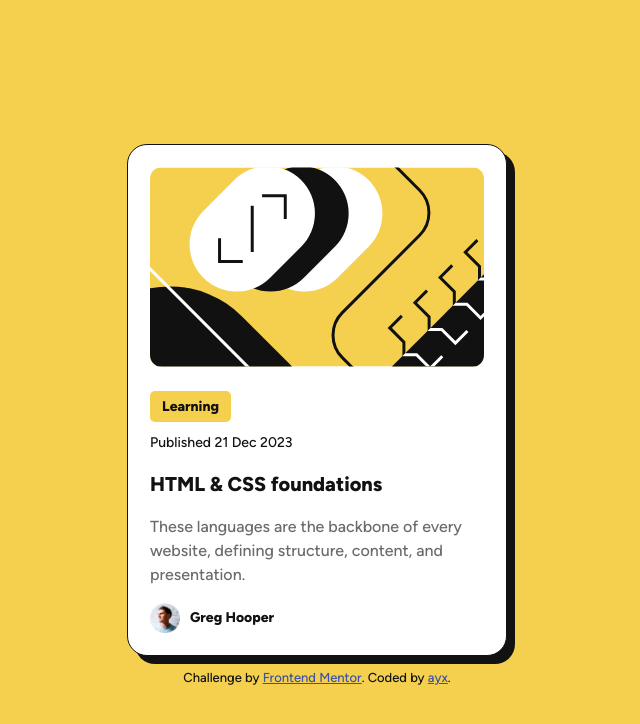
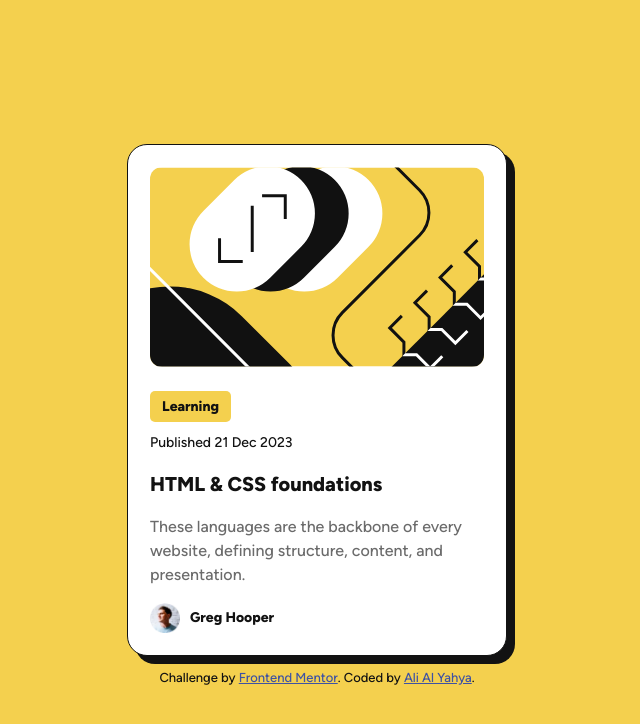
Before and after one commit to ayx234/blog-preview-card-main, a plain HTML site: page index.html in a window 1280 px wide. Shown: the whole page, without its empty margins (323-963 px from the left). Drawn offline with Linux system fonts and the light colour scheme.

Commit message:
chore: update coder name in an anchor tag
Anchor tag opening the frontendmentor profile used a nickname.
This update uses my real name for the coder.

```diff
--- a/index.html
+++ b/index.html
@@ -54,7 +54,9 @@
 					target="_blank"
 					>Frontend Mentor</a
 				>. Coded by
-				<a href="https://www.frontendmentor.io/profile/ayx234">ayx</a>.
+				<a href="https://www.frontendmentor.io/profile/ayx234"
+					>Ali Al Yahya</a
+				>.
 			</footer>
 		</main>
 	</body>
```
